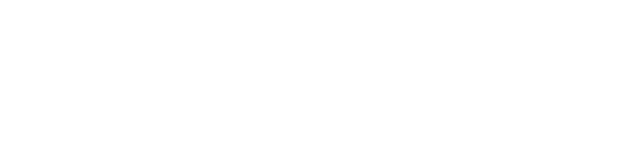
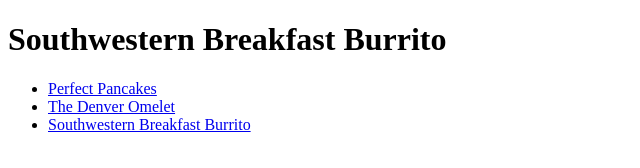
Before and after one commit to vsh1079/odin_recipes, a plain HTML site: page recipes/burrito.html in a window 1280 px wide. Shown: the whole page, without its empty margins (0-640 px from the left). Drawn offline with Linux system fonts and the light colour scheme.

Commit message:
Edit omelete.html and burritio.html

```diff
--- a/recipes/burrito.html
+++ b/recipes/burrito.html
@@ -9,6 +9,13 @@
 </head>
 
 <body>
+    <h1>Southwestern Breakfast Burrito</h1>
+
+    <ul>
+        <li><a href="recipes/pancakes.html">Perfect Pancakes</a></li>
+        <li> <a href="recipes/omelete.html">The Denver Omelet</a></li>
+        <li> <a href="recipes/burrito.html">Southwestern Breakfast Burrito</a></li>
+    </ul>
 
 </body>
 
```
Also changed, not shown: recipes/omelete.html (+7 -0 lines).
